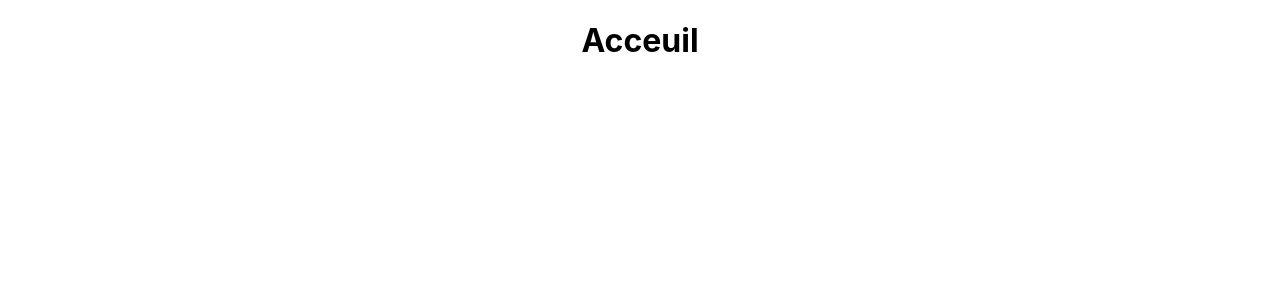
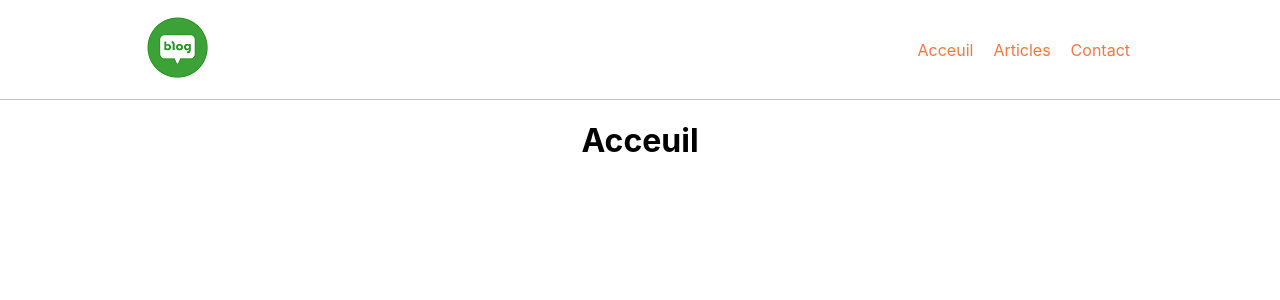
Before and after one commit to fortanza/blog, a React (Create React App) app: page / in a window 1280 px wide. Shown: the top 300 px of the page. Built offline with nearby package versions, Linux system fonts and the light colour scheme.

Commit message:
creation du header et Navbar

```diff
--- a/src/App.js
+++ b/src/App.js
@@ -16,7 +16,7 @@ function App() {
         <Switch>
           <Route exact path="/" component={Home} />
           <Route exact path="/contact" component={Contact} />
-          <Route exact path="/Articles" component={Articles} />
+          <Route exact path="/articles" component={Articles} />
         </Switch>
       </Layout>
     </div>
--- /dev/null
+++ b/src/Components/Header/Header.js
@@ -0,0 +1,24 @@
+// Librairie
+import React from 'react';
+import classes from './Header.module.css';
+
+// Composants
+import Navigation from './Navigation/Navigation';
+import Img from '../Img/logo.png';
+
+function Header() {
+    return (
+        <header className={classes.Header}>
+            <div className={['container', classes.flex].join(' ')}>
+                <div className={classes.logo}>
+                    <img src={Img} alt='logo'/>
+                </div>
+                <nav>
+                <Navigation />
+                </nav>
+            </div>
+        </header>
+    );
+}
+
+export default Header;
--- /dev/null
+++ b/src/Components/Header/Header.module.css
@@ -0,0 +1,15 @@
+.Header {
+  border-bottom: 1px solid silver;
+  padding: 10px 15px;
+}
+
+.logo {
+  width: 50px;
+  height: auto;
+}
+
+.flex {
+  display: flex;
+  align-items: center;
+  justify-content: space-between;
+}
--- /dev/null
+++ b/src/Components/Header/Navigation/Navigation.js
@@ -0,0 +1,18 @@
+// Librairies
+import React from 'react';
+import classes from './Navigation.module.css'
+
+// Composants
+import NavigationItem from './NavigationItem/NavigationItem'
+
+function Navigation() {
+    return (
+        <ul className={classes.Navigation}>
+            <NavigationItem to="/">Acceuil</NavigationItem>
+            <NavigationItem to="/articles">Articles</NavigationItem>
+            <NavigationItem to="/contact">Contact</NavigationItem>
+        </ul>
+    );
+}
+
+export default Navigation;
--- /dev/null
+++ b/src/Components/Header/Navigation/Navigation.module.css
@@ -0,0 +1,8 @@
+.Navigation {
+    list-style: none;
+    margin: 0;
+    padding: 0;
+    display: flex;
+
+
+}
--- /dev/null
+++ b/src/Components/Header/Navigation/NavigationItem/NavigationItem.js
@@ -0,0 +1,14 @@
+// Librairie
+import React from 'react';
+import {Link} from 'react-router-dom';
+import classes from './NavigationItem.module.css'
+
+function NavigationItem(props) {
+    return (
+        <li className={classes.NavigationItem}>
+        <Link to={props.to}>{props.children}</Link>
+        </li>
+    );
+}
+
+export default NavigationItem;
--- /dev/null
+++ b/src/Components/Header/Navigation/NavigationItem/NavigationItem.module.css
@@ -0,0 +1,12 @@
+.NavigationItem {
+    margin: 10px
+}
+
+.NavigationItem a{
+    text-decoration: none;
+    color : #fb743e;
+}
+
+.NavigationItem a:hover{
+    color : #aa3203;;
+}
--- a/src/Containers/Home/Home.js
+++ b/src/Containers/Home/Home.js
@@ -1,7 +1,13 @@
-import React from 'react';
+import React from "react";
+import { Link } from "react-router-dom";
 
 function Home() {
-    return <h1>Acceuil</h1>
+  return (
+    <>
+      <h1>Acceuil</h1>
+
+    </>
+  );
 }
 
 export default Home;
--- /dev/null
+++ b/src/hoc/Layout/Layout.module.css
@@ -0,0 +1,6 @@
+:global .container {
+
+    width: 100%;
+    max-width: 1000px;
+    margin: 0 auto;
+}
--- a/src/hoc/Layout/layout.js
+++ b/src/hoc/Layout/layout.js
@@ -1,7 +1,28 @@
-import React from 'react';
+// Librairie
+import React from "react";
+import classes from './Layout.module.css'
+
+// Composants
+import Header from '../../Components/Header/Header'
 
 function Layout(props) {
-    return props.children
+  return (
+    <>
+        {/* En-tête*/}
+        <Header />
+        {props.children}
+        {/* Footer */}
+
+    </>
+  );
 }
 
+/*
+    - Composant Header
+        - Logo
+        - Navigation
+            -NavigationItem
+*/
+
+
 export default Layout;
```
Also changed, not shown: src/Components/Img/logo.png (added).
